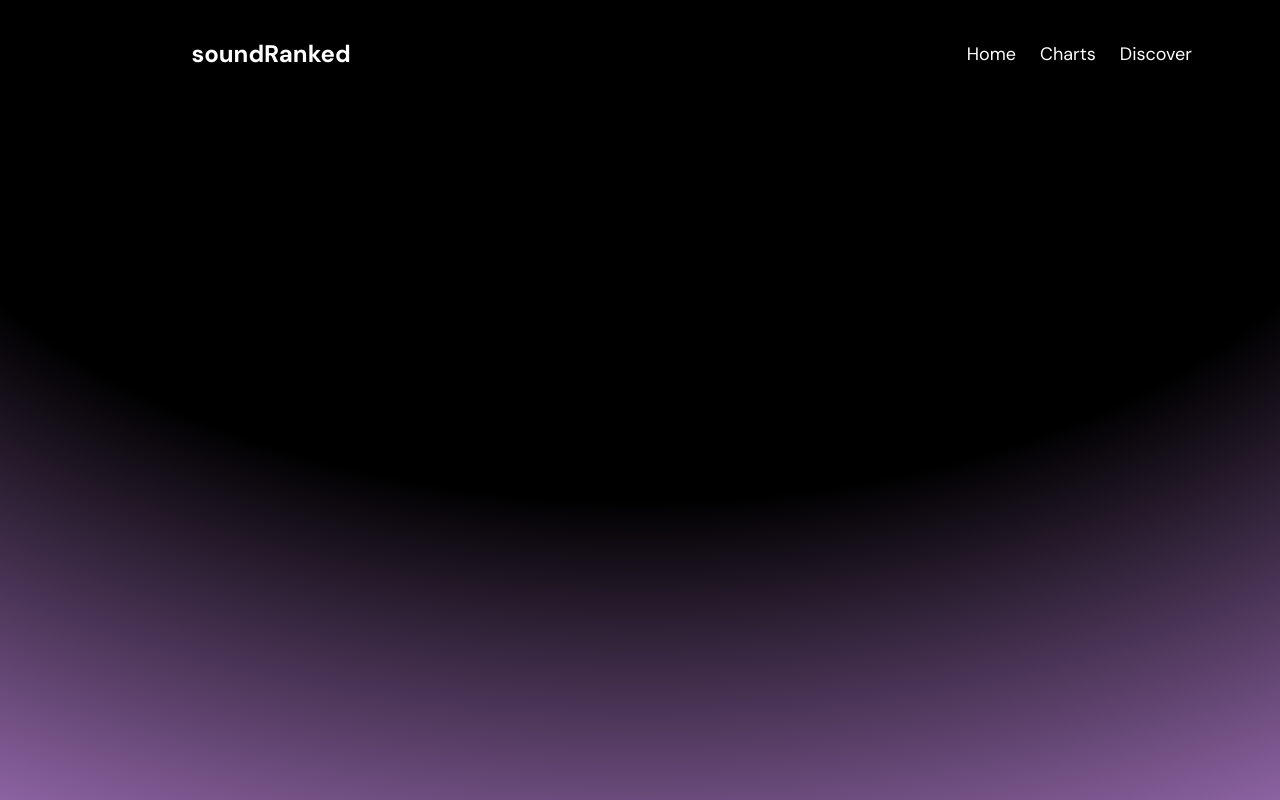
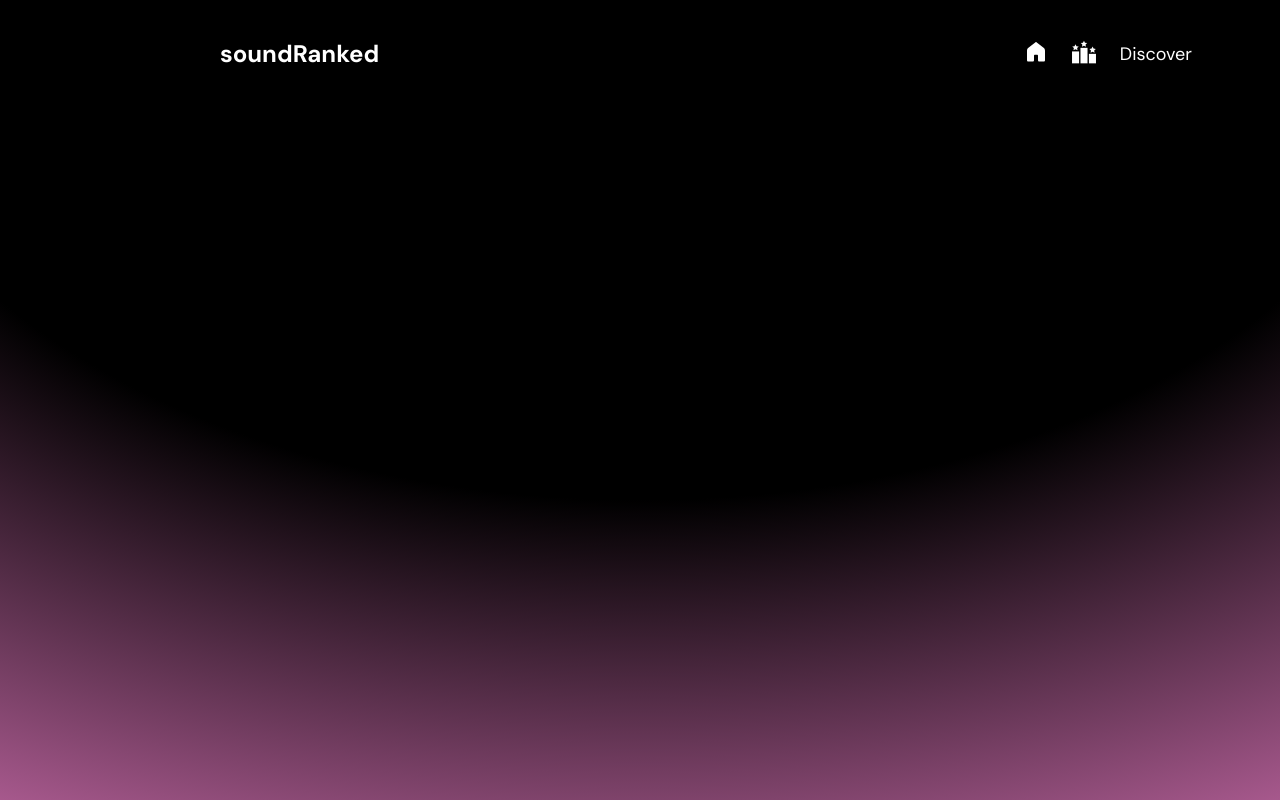
Before and after one commit to xplicitDev/musicRating, a React (Vite) app in the folder frontEnd/: page / in a window 1280 px wide. Built offline with nearby package versions, Linux system fonts and the light colour scheme.

Commit message:
add icons to navbar for home and rankings

```diff
--- a/frontEnd/src/components/navbar.jsx
+++ b/frontEnd/src/components/navbar.jsx
@@ -7,13 +7,17 @@ const navbar = () => {
         <h1 className="text-left text-2xl font-bold">soundRanked</h1>
         <ul className="hidden md:flex space-x-6 text-lg">
           <li>
-            <a href="#" className="hover:text-cyan-400">
-              Home
+            <a href="#">
+              <img src="./homeIcon.svg" alt="home" className="w-6 h-6" />
             </a>
           </li>
           <li>
-            <a href="#" className="hover:text-cyan-400">
-              Charts
+            <a href="#">
+              <img
+                src="./rankingsIcon.svg"
+                alt="rankings"
+                className="w-6 h-6"
+              />
             </a>
           </li>
           <li>
```
Also changed, not shown: frontEnd/public/homeIcon.svg (added), frontEnd/public/rankingsIcon.svg (added).
